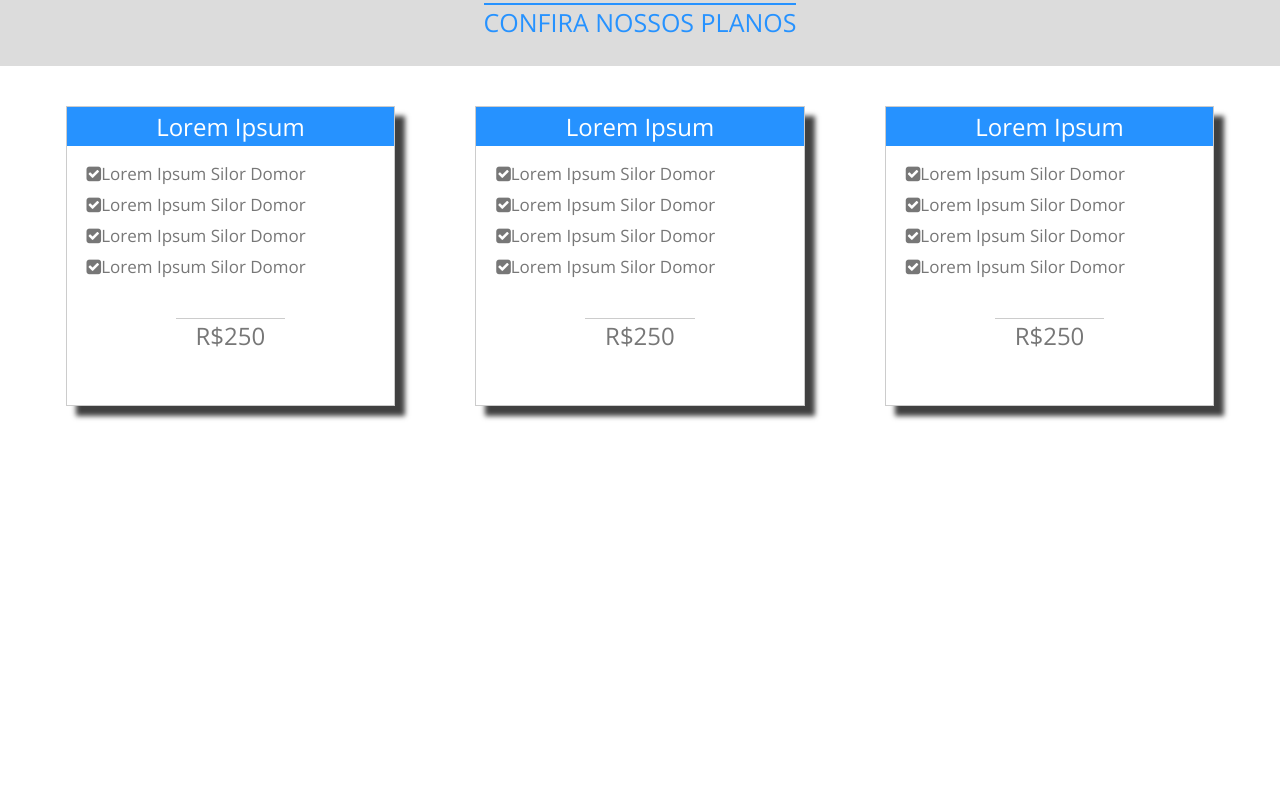
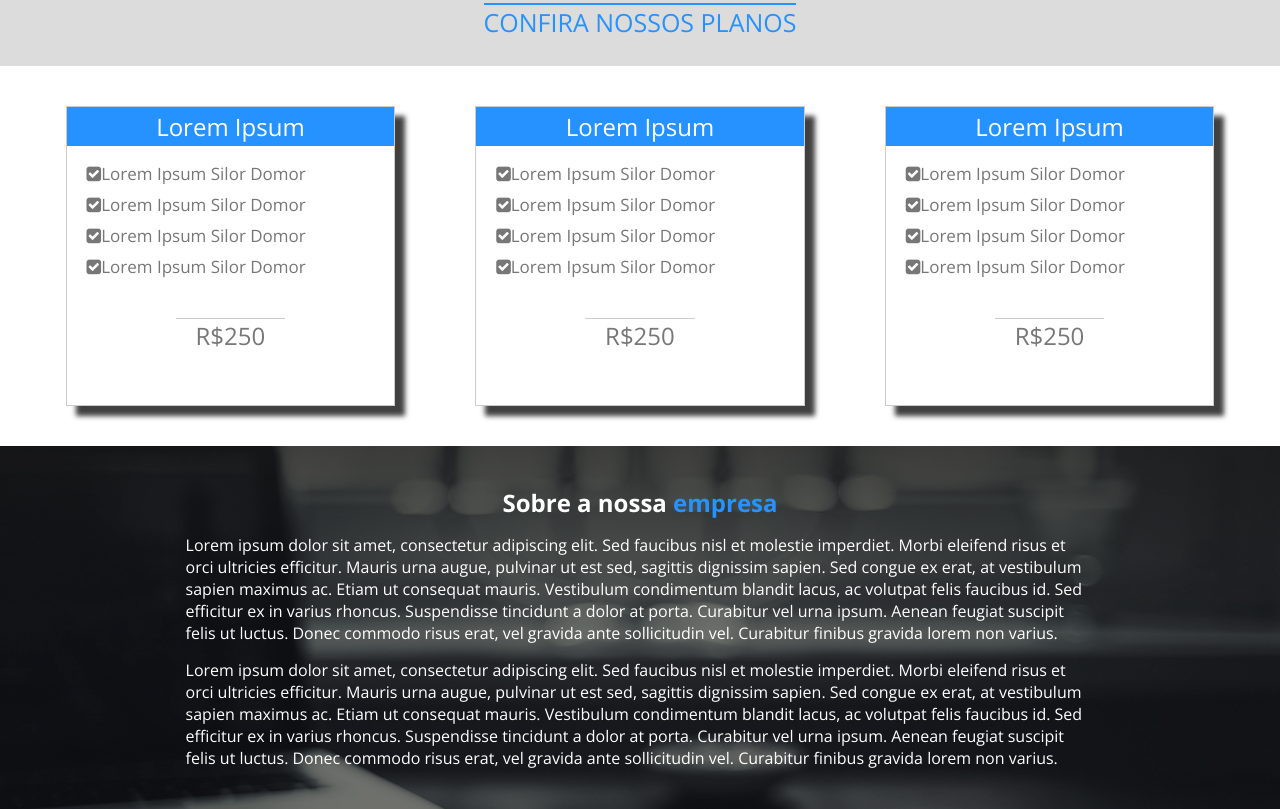
Before and after one commit to pv209/Danki-code-Projeto-06, a plain HTML site: page index.html in a window 1280 px wide. Shown: the part 824-1633 px from the top of the page. Before the commit the page ends 1270 px from the top, so only its background shows below. Drawn offline with nearby package versions, Linux system fonts and the light colour scheme.

Commit message:
parallax feito

```diff
--- a/css/style.css
+++ b/css/style.css
@@ -202,6 +202,44 @@ nav.desktop a{
 	margin-left: 20px;
 }
 
+section.parallax{
+	position: relative;
+	width: 100%;
+	min-height: 300px;
+	padding:40px 0;
+	background-image: url(../images/bg_parallax.jpg);
+	background-size: cover;
+	background-position: center;
+	background-attachment: fixed;
+
+}
+
+section.parallax > .center {
+	position: relative;
+	z-index: 2;
+	max-width: 960px;
+	color: white;
+
+}
+
+section.parallax h2{
+	text-align: center;
+}
+
+section.parallax p{
+	margin-top: 15px;
+}
+
+.overlay-parallax{
+	width: 100%;
+	height: 100%;
+	position: absolute;
+	z-index: 1;
+	top: 0;
+	left: 0;
+	background-color: rgba(20, 20, 20, 0.6);
+ }
+
 
 @media screen and (max-width:768px) {
 	.box-planos-single{
@@ -209,4 +247,7 @@ nav.desktop a{
 		margin:10px 0;
 	}
 }
+
+
+
 /***/
--- a/index.html
+++ b/index.html
@@ -106,5 +106,30 @@
 			</div><!--center-->
 		</section><!--box-planos-->
 	</section><!--planos-->
+
+	<section class="parallax">
+		<div class="overlay-parallax"></div><!--overlay-parallax-->
+			<div class="center">
+				<h2>Sobre a nossa <span style="color: #2692FF;">empresa</span></h2>
+				<p>Lorem ipsum dolor sit amet, consectetur adipiscing elit. Sed faucibus
+				 nisl et molestie imperdiet. Morbi eleifend risus et orci ultricies efficitur.
+			 	Mauris urna augue, pulvinar ut est sed, sagittis dignissim sapien. Sed congue
+		     	ex erat, at vestibulum sapien maximus ac. Etiam ut consequat mauris. Vestibulum
+			 	condimentum blandit lacus, ac volutpat felis faucibus id. Sed efficitur ex in
+			 	varius rhoncus. Suspendisse tincidunt a dolor at porta. Curabitur vel urna ipsum.
+			 	Aenean feugiat suscipit felis ut luctus. Donec commodo risus erat, vel gravida ante
+				sollicitudin vel. Curabitur finibus gravida lorem non varius. </p>
+				<p>Lorem ipsum dolor sit amet, consectetur adipiscing elit. Sed faucibus
+				nisl et molestie imperdiet. Morbi eleifend risus et orci ultricies efficitur.
+				Mauris urna augue, pulvinar ut est sed, sagittis dignissim sapien. Sed congue
+				ex erat, at vestibulum sapien maximus ac. Etiam ut consequat mauris. Vestibulum
+				condimentum blandit lacus, ac volutpat felis faucibus id. Sed efficitur ex in
+				varius rhoncus. Suspendisse tincidunt a dolor at porta. Curabitur vel urna ipsum.
+				Aenean feugiat suscipit felis ut luctus. Donec commodo risus erat, vel gravida ante
+				sollicitudin vel. Curabitur finibus gravida lorem non varius. </p>
+		</div><!--center-->
+
+
+	</section><!--parallax-->
 </body>
 </html>
```
Also changed, not shown: images/bg_parallax.jpg (added).
